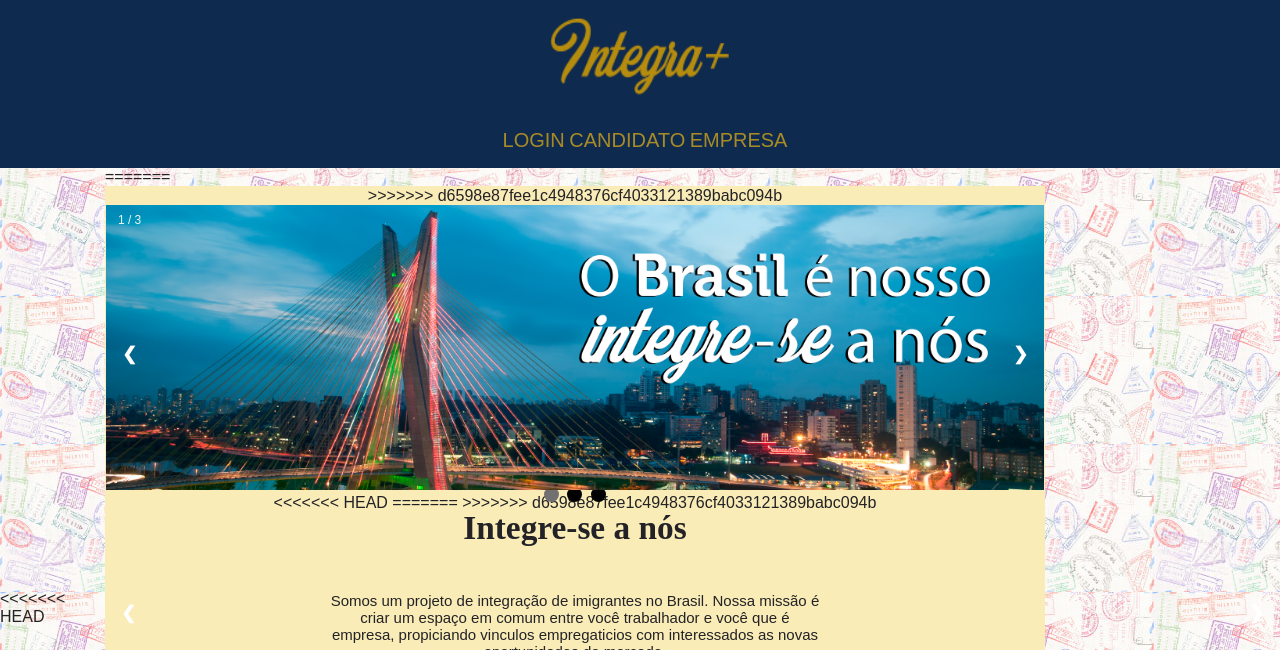
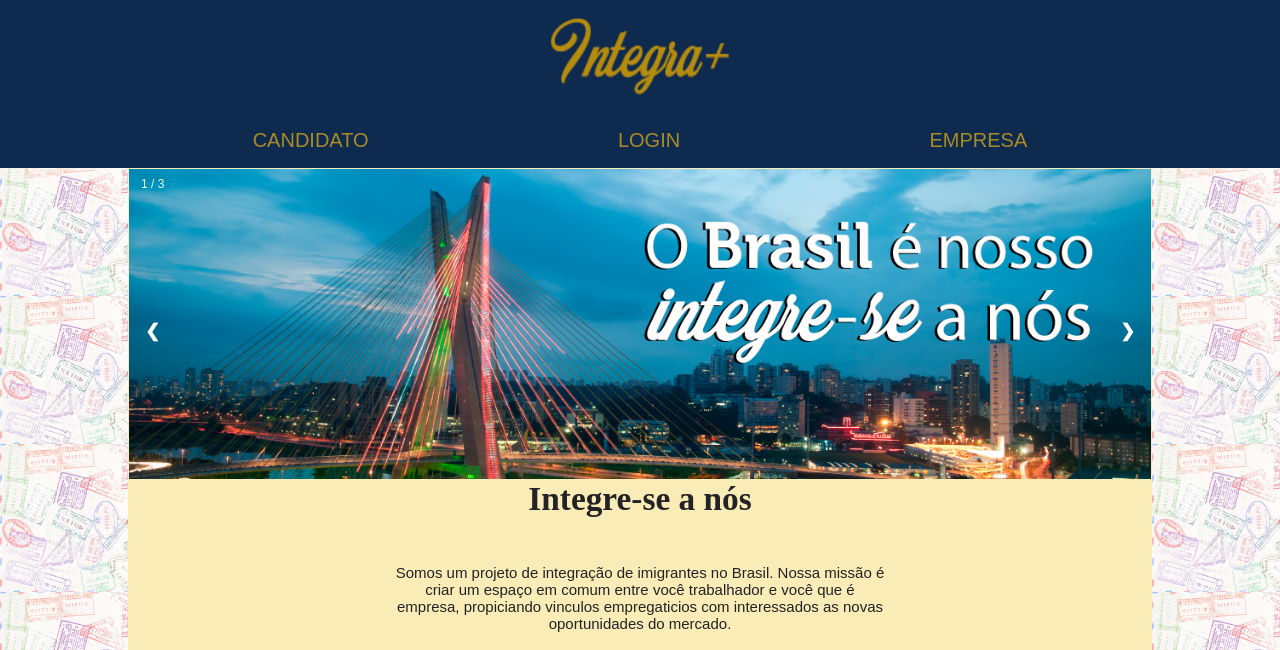
Before and after one commit to cami-almeida/integra, a Django app: page / in a window 1280 px wide. Shown: the top 650 px of the page. Run offline with Django 3.2, Linux system fonts and the light colour scheme; parts of the project's set-up code (start-up, migrations or seed data) failed here and were passed over; some web fonts are replaced; grey boxes are pictures that could not be loaded.

Commit message:
Atualizar links e espaçamentos nav

```diff
--- a/website/static/css/style.css
+++ b/website/static/css/style.css
@@ -9,8 +9,9 @@
 }
 
 .bt{
-   margin-left:10px;
-    display:inline-block;
+    display:flex;
+    justify-content: space-around;
+    width: 80%
 
 }
 a{
--- a/website/templates/index.html
+++ b/website/templates/index.html
@@ -4,15 +4,7 @@
 {% block conteudo %}
 <!--migos aqui é o começo do carrossel-->
 <div class="index">
-<<<<<<< HEAD
-
-    <div class= "carrossel">
-
-    <a class="ant" onclick="plusSlides(-1)">&#10094;</a>
-    <a class="prx" onclick="plusSlides(+1)">&#10095;</a>
-=======
     <div class="alinhar">
->>>>>>> d6598e87fee1c4948376cf4033121389babc094b
 
 
         <div class= "carrossel">
@@ -36,10 +28,6 @@
 
     </div>
 
-<<<<<<< HEAD
-=======
-
->>>>>>> d6598e87fee1c4948376cf4033121389babc094b
     <!--Aqui são os btn -->
     <div class="area-btn">
         <span class="btn" onclick="slideAtual(1)"></span>
--- a/website/templates/shared/layout.html
+++ b/website/templates/shared/layout.html
@@ -15,12 +15,12 @@
 <body>
 
 <header>
-    <div class="logo">
+    <a href="/"> <div class="logo">
         <img src="{% static 'image/logo.png' %}"height="80" width="180">
-    </div>
+    </div></a>
 <div class="bt">
+        <a href="/cadastro_candidato">CANDIDATO</a>
         <a href="/login">LOGIN</a>
-        <a href="/cadastro_candidato">CANDIDATO</a>
         <a href="/cadastro_empresa">EMPRESA</a>
 </div>
 
```
